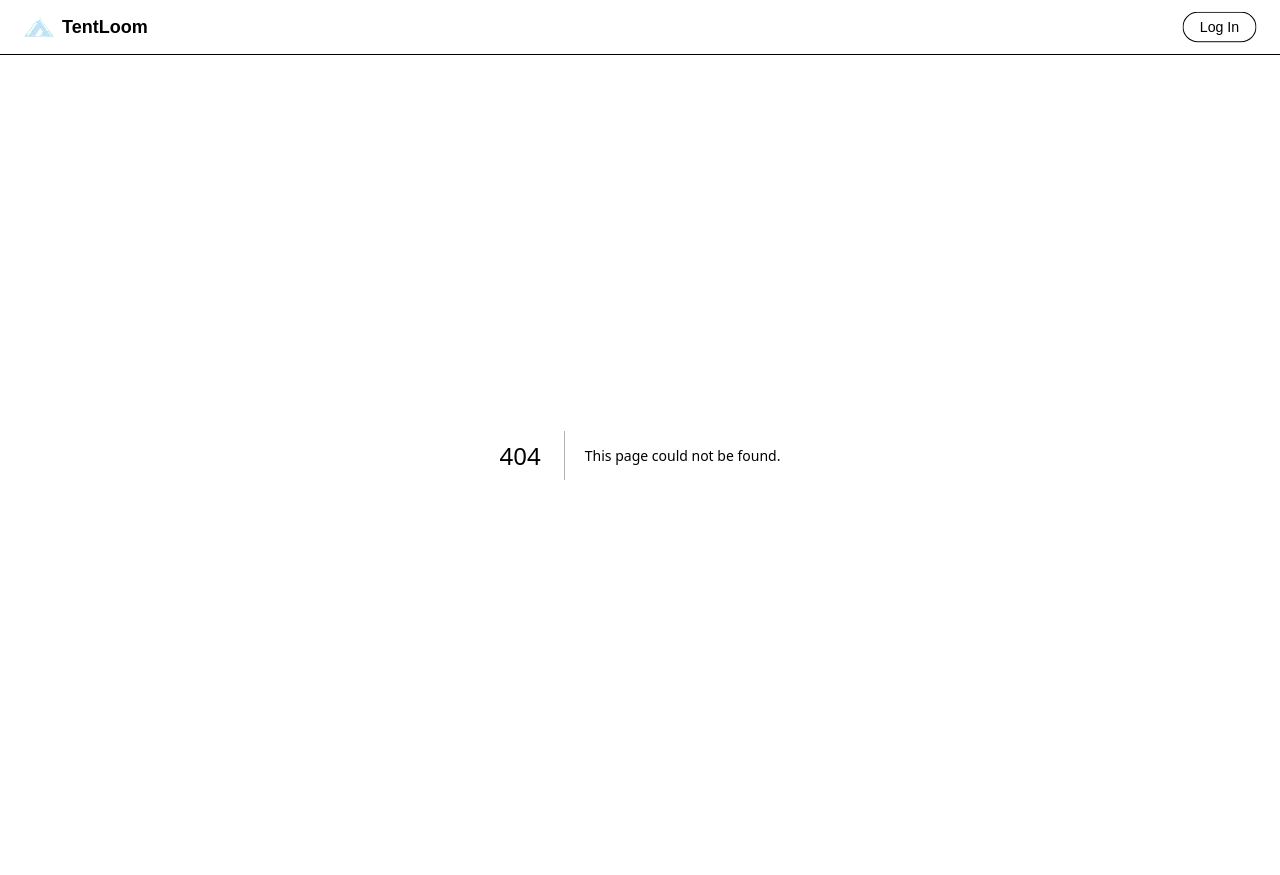
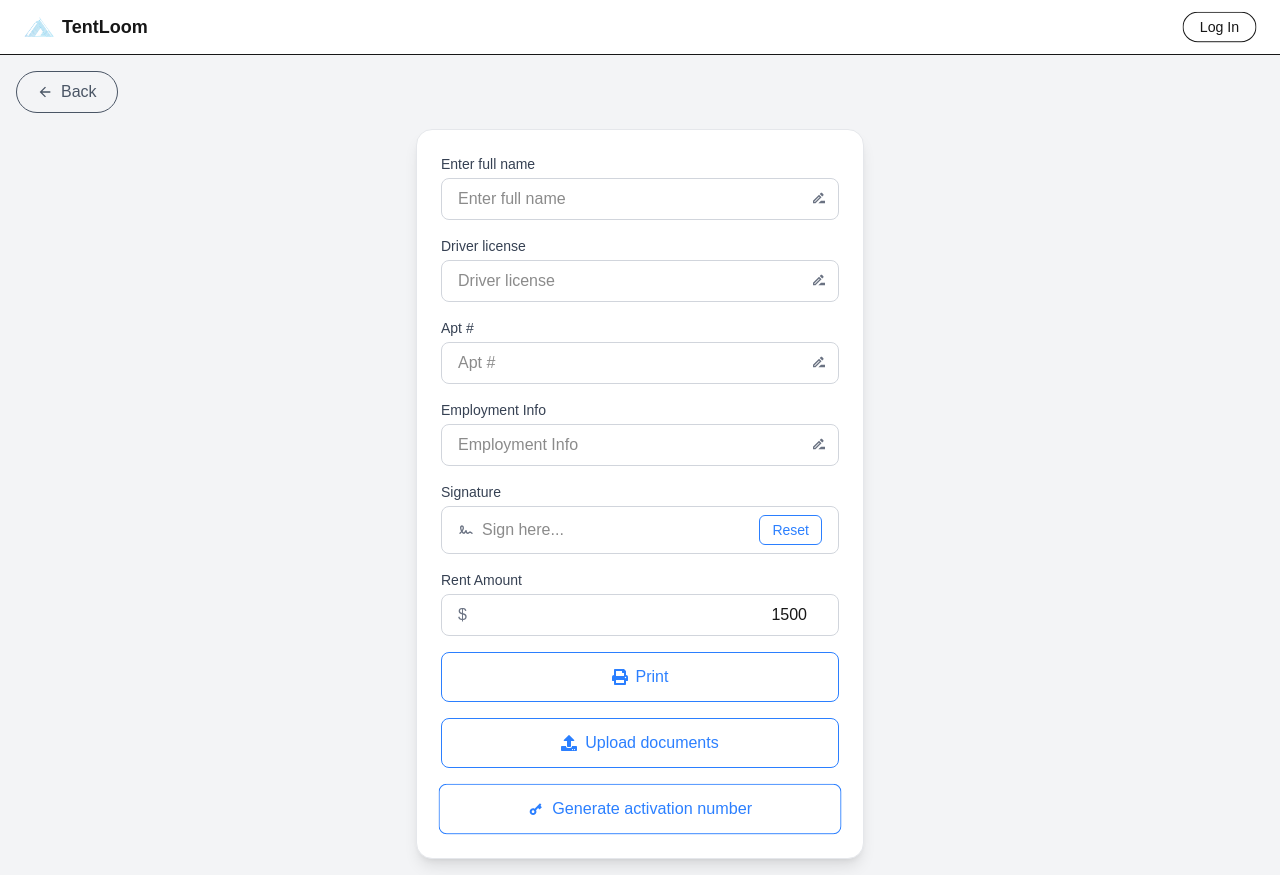
Before and after one commit to adnanfrd/Transaction-system, a Next.js app in the folder frontend/: page /tenantform in a window 1280 px wide. Before the commit this address had no page. Built offline with nearby package versions, Linux system fonts and the light colour scheme.

Commit message:
tenetform page

```diff
--- /dev/null
+++ b/frontend/src/app/tenantform/page.tsx
@@ -0,0 +1,12 @@
+import TenantForm from '@/components/dashboard/TenantForm'
+import React from 'react'
+
+const page = () => {
+  return (
+    <div>
+        <TenantForm/>
+    </div>
+  )
+}
+
+export default page
--- a/frontend/src/components/dashboard/PropertyDetails.tsx
+++ b/frontend/src/components/dashboard/PropertyDetails.tsx
@@ -80,12 +80,14 @@ const PropertyDetails = () => {
               <span>Monthly Amount:</span> <span>$900.00</span>
             </div>
           </div>
+          <Link href="/tenantform">
           <button
             ref={buttonRef}
-            className="mt-5 bg-blue-500 text-white px-5 py-3 rounded-full text-lg shadow-md hover:bg-blue-600 transition w-full"
+            className="mt-5 cursor-pointer bg-blue-500 text-white px-5 py-3 rounded-full text-lg shadow-md hover:bg-blue-600 transition w-full"
           >
             + Add new tenant
           </button>
+          </Link>
         </motion.div>
 
         <motion.div
--- /dev/null
+++ b/frontend/src/components/dashboard/TenantForm.tsx
@@ -0,0 +1,105 @@
+"use client";
+
+import { useEffect, useRef, useState } from "react";
+import { motion } from "framer-motion";
+import gsap from "gsap";
+import { IoMdArrowBack } from "react-icons/io";
+import { FaPrint, FaUpload } from "react-icons/fa";
+import { MdOutlineDriveFileRenameOutline } from "react-icons/md";
+import { TbSignature } from "react-icons/tb";
+import { RiKey2Fill } from "react-icons/ri";
+import Link from "next/link";
+
+const TenantForm = () => {
+  const buttonRef = useRef(null);
+  const [signature, setSignature] = useState("");
+  const [rentAmount, setRentAmount] = useState("1500");
+
+  useEffect(() => {
+    if (buttonRef.current) {
+      gsap.fromTo(
+        buttonRef.current,
+        { scale: 1 },
+        { scale: 1.05, repeat: -1, yoyo: true, duration: 1.5, ease: "power1.inOut" }
+      );
+    }
+  }, []);
+
+  return (
+    <div className="min-h-screen flex flex-col items-center justify-center bg-gray-100 p-4">
+
+      <button className="flex items-center px-5 py-2 cursor-pointer border rounded-full hover:bg-gray-200 text-gray-600 mb-4 self-start">
+      <Link href="/" className="flex items-center"><IoMdArrowBack className="mr-2" /> Back </Link>
+      </button>
+
+      <motion.div
+        initial={{ opacity: 0, scale: 0.9 }}
+        animate={{ opacity: 1, scale: 1 }}
+        className="bg-white p-6 rounded-2xl shadow-lg w-full max-w-md border border-gray-200"
+      >
+        {/* Form Fields */}
+        <div className="space-y-4">
+          {["Enter full name", "Driver license", "Apt #", "Employment Info"].map((label, index) => (
+            <div key={index} className="relative">
+              <label className="block text-sm text-gray-700 mb-1">{label}</label>
+              <input
+                type="text"
+                placeholder={label}
+                className="w-full border border-gray-300 rounded-lg px-4 py-2 focus:ring-2 focus:ring-blue-400 outline-none"
+              />
+              <MdOutlineDriveFileRenameOutline className="absolute right-3 top-9 text-gray-500" />
+            </div>
+          ))}
+
+          {/* Signature Input */}
+          <div className="relative">
+            <label className="block text-sm text-gray-700 mb-1">Signature</label>
+            <div className="flex items-center border border-gray-300 rounded-lg px-4 py-2">
+              <TbSignature className="text-gray-500 mr-2" />
+              <input
+                type="text"
+                placeholder="Sign here..."
+                value={signature}
+                onChange={(e) => setSignature(e.target.value)}
+                className="flex-1 outline-none"
+              />
+              <button onClick={() => setSignature("")} className="text-blue-500 px-3 py-1 border rounded-md text-sm">
+                Reset
+              </button>
+            </div>
+          </div>
+
+          {/* Rent Amount */}
+          <div className="relative">
+            <label className="block text-sm text-gray-700 mb-1">Rent Amount</label>
+            <div className="flex items-center border border-gray-300 rounded-lg px-4 py-2">
+              <span className="text-gray-500 pr-2">$</span>
+              <input
+                type="number"
+                value={rentAmount}
+                onChange={(e) => setRentAmount(e.target.value)}
+                className="flex-1 outline-none text-right"
+              />
+            </div>
+          </div>
+
+          {/* Buttons */}
+          <button className="w-full flex items-center justify-center border border-blue-500 text-blue-500 rounded-lg py-3">
+            <FaPrint className="mr-2" /> Print
+          </button>
+          <button className="w-full flex items-center justify-center border border-blue-500 text-blue-500 rounded-lg py-3">
+            <FaUpload className="mr-2" /> Upload documents
+          </button>
+          <button
+            ref={buttonRef}
+            className="w-full flex items-center justify-center border border-blue-500 text-blue-500 rounded-lg py-3"
+          >
+            <RiKey2Fill className="mr-2" /> Generate activation number
+          </button>
+        </div>
+      </motion.div>
+    </div>
+  );
+};
+
+export default TenantForm;
```
